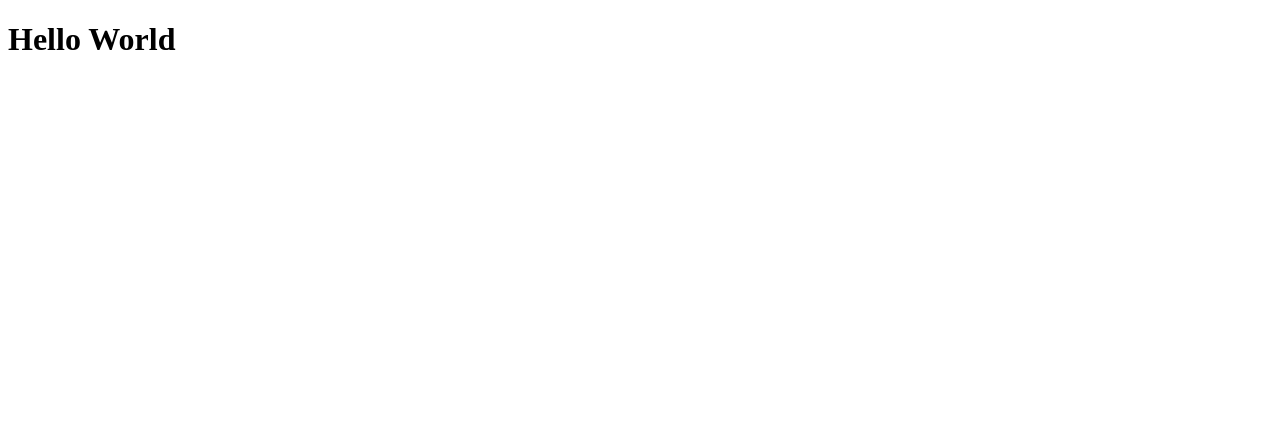
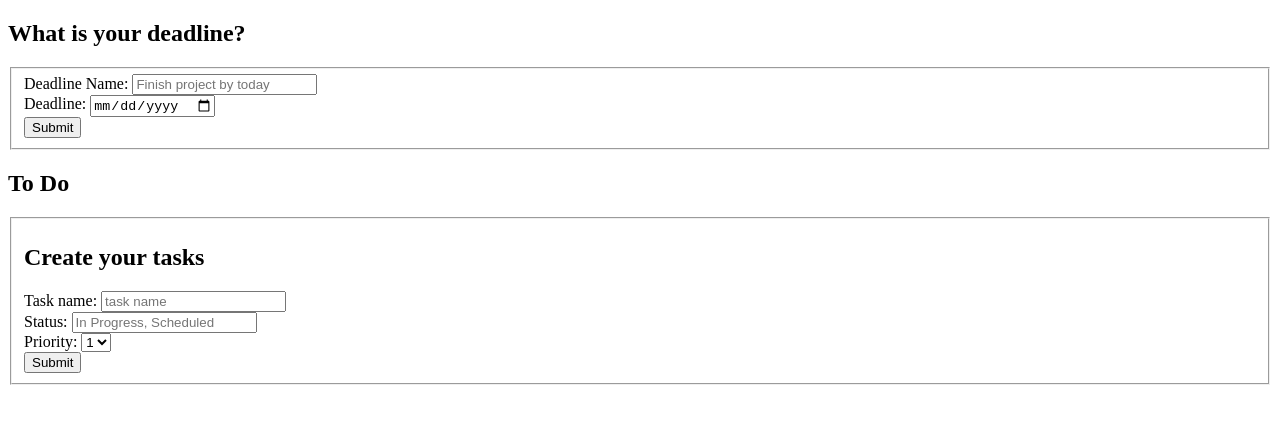
Before and after one commit to last-orbit/Deadline, a website: page index.html in a window 1280 px wide. Drawn offline with Linux system fonts and the light colour scheme.

Commit message:
Created the forms for both deadline and to do.

```diff
--- a/index.html
+++ b/index.html
@@ -1,11 +1,60 @@
 <!doctype html>
 <html lang="en">
-<head>
-    <meta charset="UTF-8">
-    <meta name="viewport" content="width=device-width, initial-scale=1.0">
+  <head>
+    <meta charset="UTF-8" />
+    <meta name="viewport" content="width=device-width, initial-scale=1.0" />
     <title>Document</title>
-</head>
-<body>
-    <h1>Hello World</h1>
-</body>
+  </head>
+  <body>
+    <nav></nav>
+    <main>
+      <!-- Deadline Section -->
+      <section>
+        <h1>What is your deadline?</h1>
+        <form>
+          <fieldset>
+            <div>
+              <label for="name">Deadline Name:</label>
+              <input type="text" id="" placeholder="Finish project by today" />
+            </div>
+            <div>
+              <label for="name">Deadline:</label>
+              <input type="date" id="" placeholder="October 26th 1985" />
+            </div>
+            <button>Submit</button>
+          </fieldset>
+        </form>
+      </section>
+      <!-- To Do Section -->
+      <section>
+        <h1>To Do</h1>
+        <form>
+          <fieldset>
+            <h2>Create your tasks</h2>
+            <!-- Main div -->
+            <div>
+              <div>
+                <label for="name">Task name:</label>
+                <input type="text" placeholder="task name" id="" />
+              </div>
+              <div>
+                <label for="">Status:</label>
+                <input placeholder="In Progress, Scheduled" id="" />
+              </div>
+              <div>
+                <label for="priority">Priority:</label>
+                <select id="priority">
+                  <option value="1">1</option>
+                  <option value="2">2</option>
+                  <option value="3">3</option>
+                </select>
+              </div>
+            </div>
+            <button>Submit</button>
+          </fieldset>
+        </form>
+      </section>
+    </main>
+    <footer></footer>
+  </body>
 </html>
```
